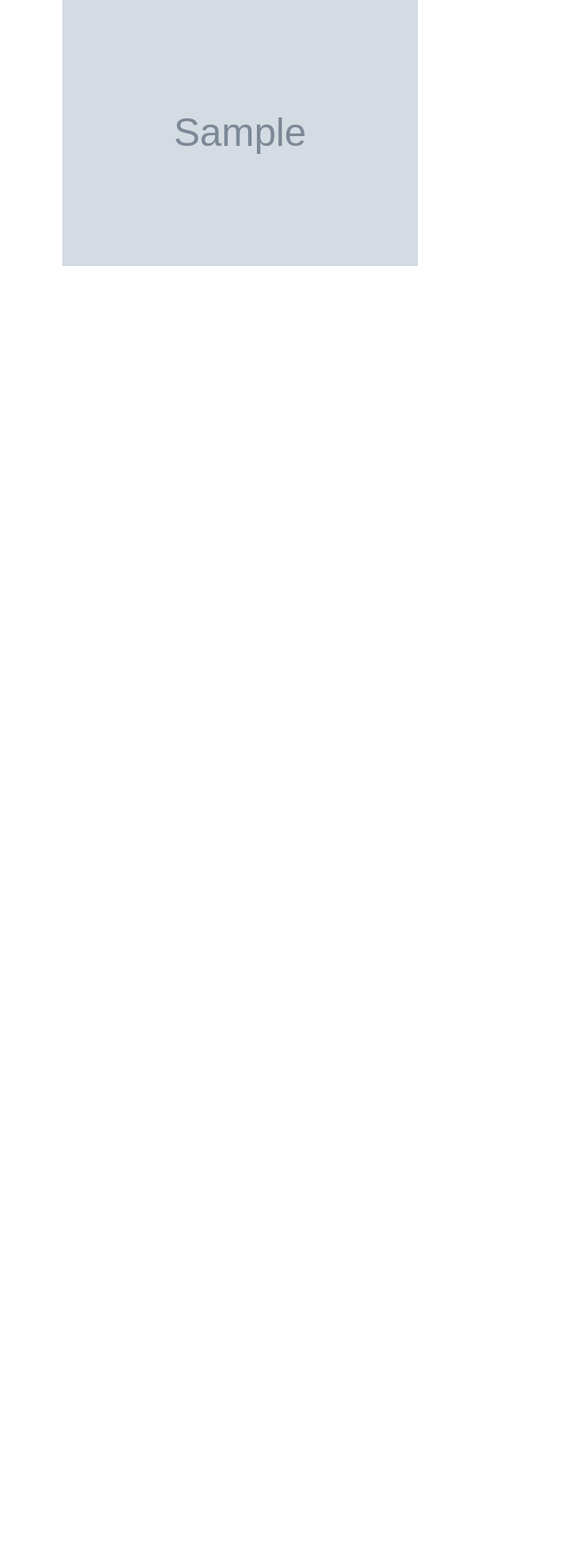
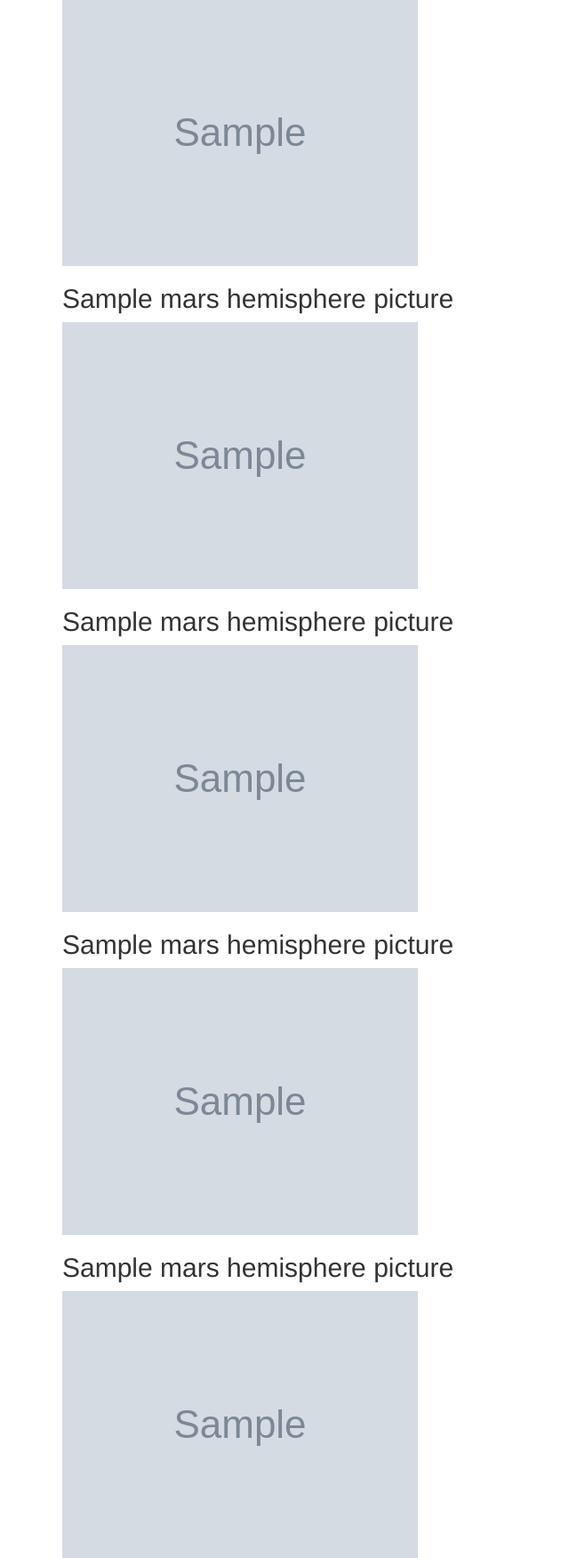
Before and after one commit to mmingoia/Mission-to-Mars, a Flask app: page / in a window 1280 px wide. Shown: the part 468-2219 px from the top of the page at 89% size, without its empty margins (0-640 px from the left). Before the commit the page ends 767 px from the top, so only its background shows below. Run offline with Flask 2, Linux system fonts and the light colour scheme; grey boxes marked "Sample" are stand-in pictures; a database or web service that is not in the repository returns one stand-in record (values such as "Sample title"); some libraries are stand-ins or nearby versions.

Commit message:
Added Hemisphere Pictures and Labels

```diff
--- a/templates/index.html
+++ b/templates/index.html
@@ -48,6 +48,62 @@
           </div>
         </div>
       </div>
+
+      <!-- Section for Hemisphere Images -->
+      <div class="row" id="mars-featured-image">
+        <div class="col-md-8">
+          <h2>{{mars.MarsHemispherePicture[0]["title"]}}</h2>
+          <img
+            src="{{mars.MarsHemispherePicture[0]["img_url"]}}"
+            class="img-responsive"
+            alt="Responsive image"
+          />
+        </div>
+      </div>
+      <div class="row" id="mars-featured-image">
+        <div class="col-md-8">
+          <h2>{{mars.MarsHemispherePicture[1]["title"]}}</h2>
+          <img
+            src="{{mars.MarsHemispherePicture[1]["img_url"]}}"
+            class="img-responsive"
+            alt="Responsive image"
+          />
+        </div>
+      </div>
+      <div class="row" id="mars-featured-image">
+        <div class="col-md-8">
+          <h2>{{mars.MarsHemispherePicture[2]["title"]}}</h2>
+          <img
+            src="{{mars.MarsHemispherePicture[2]["img_url"]}}"
+            class="img-responsive"
+            alt="Responsive image"
+          />
+        </div>
+      </div>
+      <div class="row" id="mars-featured-image">
+        <div class="col-md-8">
+          <h2>{{mars.MarsHemispherePicture[3]["title"]}}</h2>
+          <img
+            src="{{mars.MarsHemispherePicture[3]["img_url"]}}"
+            class="img-responsive"
+            alt="Responsive image"
+          />
+        </div>
+      </div>
+
+
+
+
+
+
+
+
+
+
+
+
+
+
     </div>
   </body>
 </html>
```
Also changed, not shown: scraping.py (+28 -0 lines), MRM Portfolio.png (added), README.md, 1 other file.
